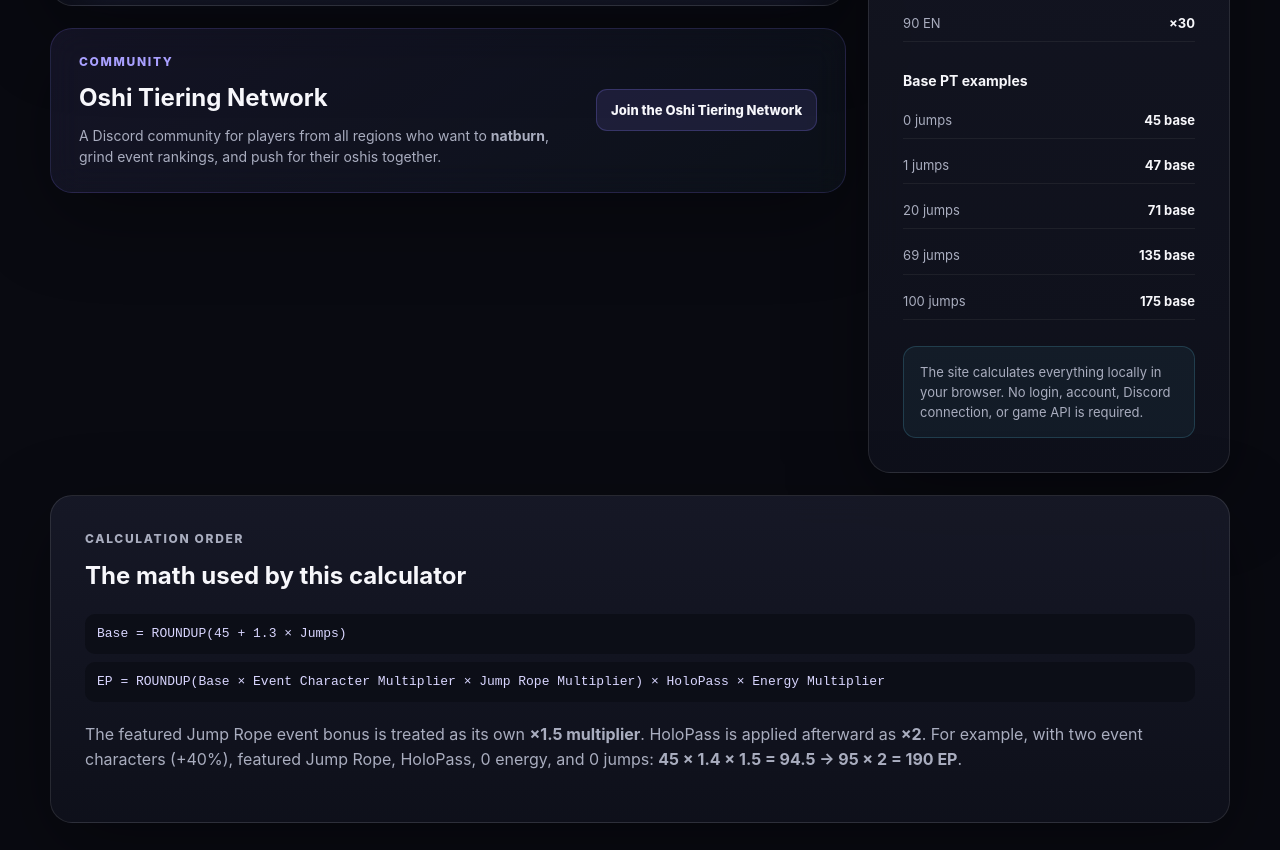
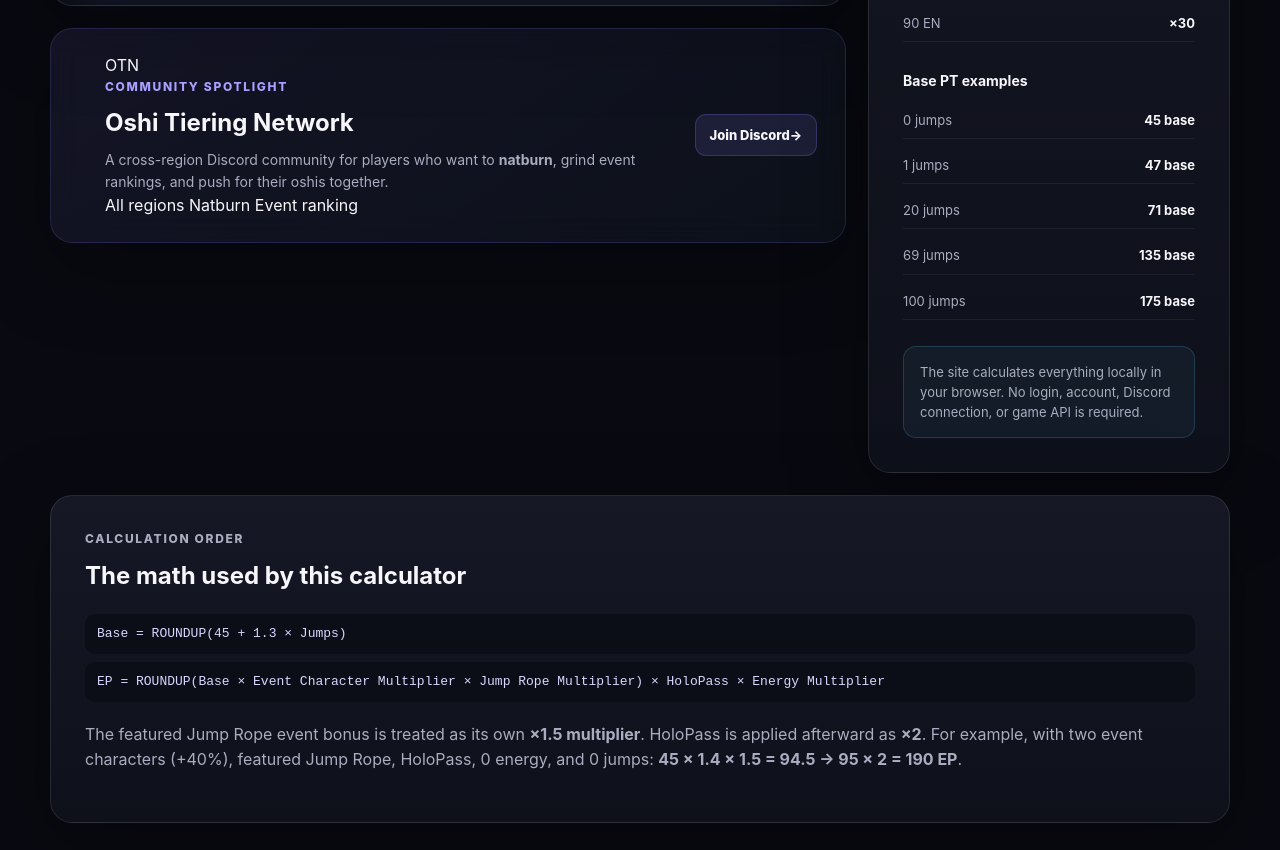
Before and after one commit to Zombeh2133/holodori-parking-calculator, a website with bundled scripts: page index.html in a window 1280 px wide. Shown: the part 1034-1884 px from the top of the page. Built offline with nearby package versions, Linux system fonts and the light colour scheme.

Commit message:
Update index.html

```diff
--- a/index.html
+++ b/index.html
@@ -141,14 +141,26 @@
         </section>
 
         <section class="card community-card">
-          <div class="community-card-copy">
-            <p class="eyebrow">Community</p>
-            <h2>Oshi Tiering Network</h2>
-            <p>
-              A Discord community for players from all regions who want to
-              <strong>natburn</strong>, grind event rankings, and push for their
-              oshis together.
-            </p>
+          <div class="community-accent" aria-hidden="true"></div>
+
+          <div class="community-main">
+            <div class="community-mark" aria-hidden="true">OTN</div>
+
+            <div class="community-card-copy">
+              <p class="eyebrow community-eyebrow">Community spotlight</p>
+              <h2>Oshi Tiering Network</h2>
+              <p>
+                A cross-region Discord community for players who want to
+                <strong>natburn</strong>, grind event rankings, and push for
+                their oshis together.
+              </p>
+
+              <div class="community-tags" aria-label="Community features">
+                <span>All regions</span>
+                <span>Natburn</span>
+                <span>Event ranking</span>
+              </div>
+            </div>
           </div>
 
           <a
@@ -157,7 +169,8 @@
             target="_blank"
             rel="noopener noreferrer"
           >
-            Join the Oshi Tiering Network
+            <span>Join Discord</span>
+            <span class="community-arrow" aria-hidden="true">→</span>
           </a>
         </section>
       </div>
```
